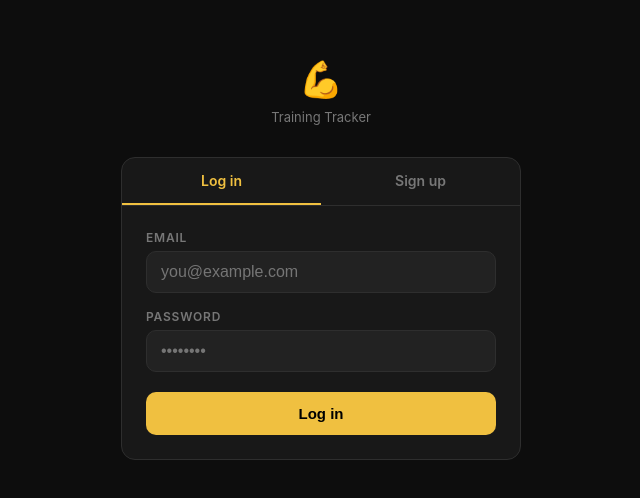
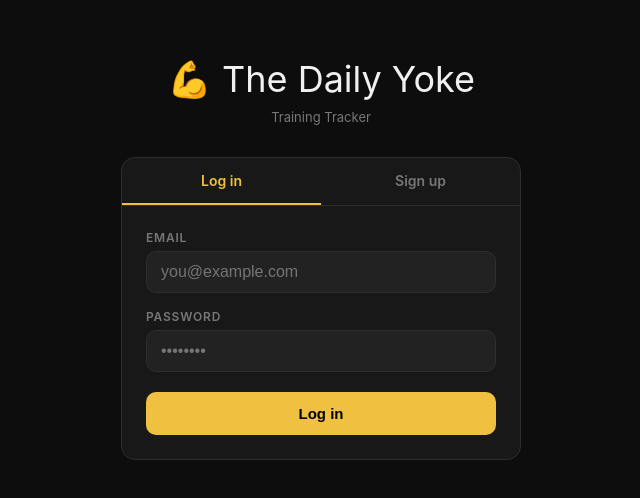
Before and after one commit to tashjb/the-daily-yoke, a website: page index.html in a window 1280 px wide. Shown: the part 142-640 px from the top of the page, without its empty margins (319-959 px from the left). Drawn offline with nearby package versions, Linux system fonts and the light colour scheme.

Commit message:
Title update

```diff
--- a/index.html
+++ b/index.html
@@ -86,7 +86,7 @@
 </head>
 <body>
 
-<div class="logo">💪</div>
+<div class="logo">💪 The Daily Yoke</div>
 <div class="tagline">Training Tracker</div>
 
 <div class="card">
```
